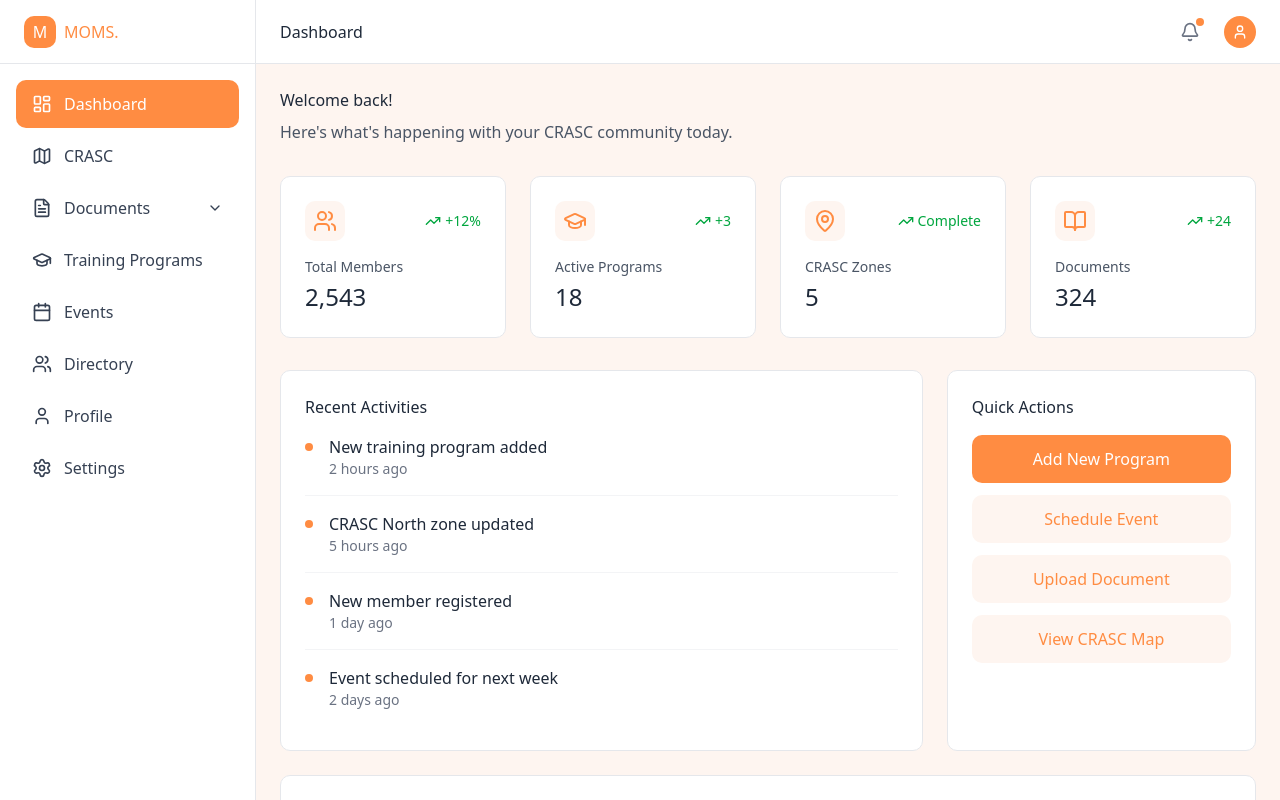
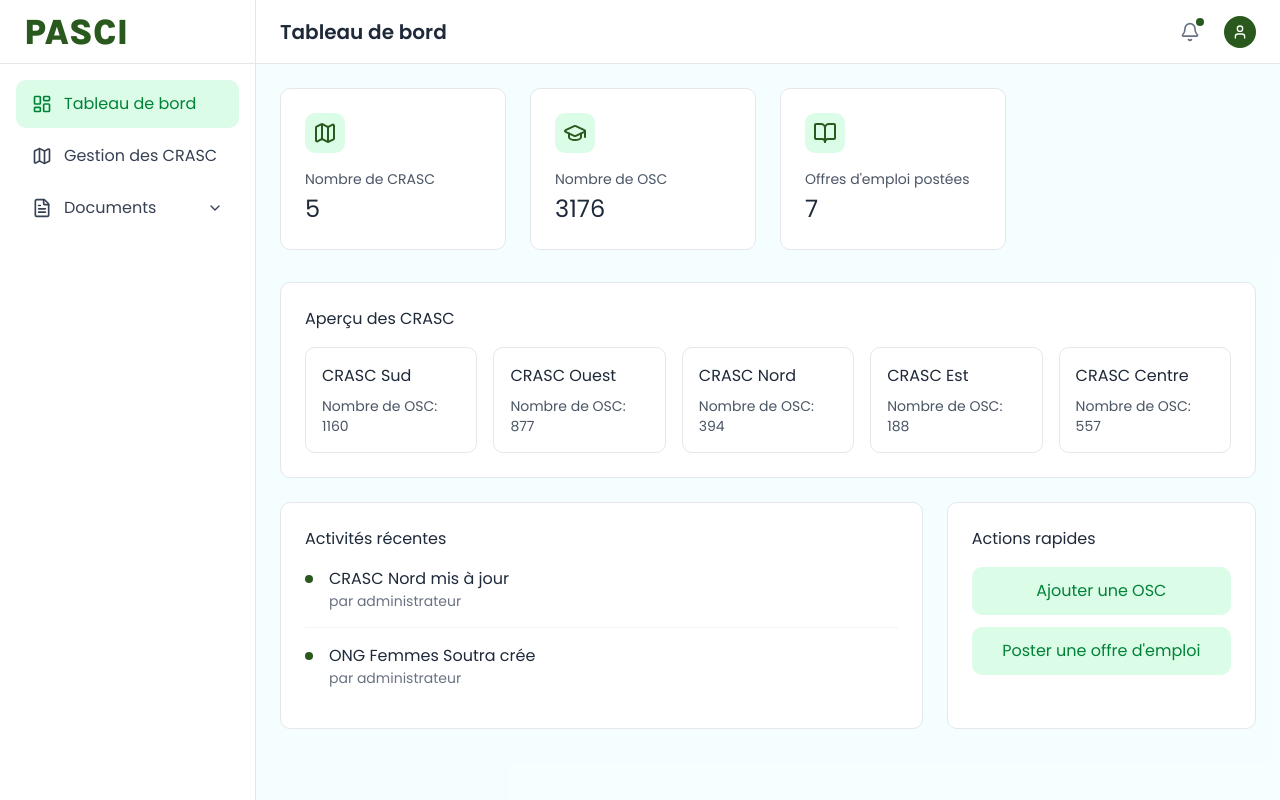
Before and after one commit to ordemdigitale/pasci-web, a Next.js app: page /admin in a window 1280 px wide. Built offline with nearby package versions, Linux system fonts and the light colour scheme.

Commit message:
updated admin dashboard

```diff
--- a/app/admin/gestion-des-crasc/[crascSlug]/layout.tsx
+++ b/app/admin/gestion-des-crasc/[crascSlug]/layout.tsx
@@ -22,10 +22,10 @@ export default async function CrascRegionLayout({
   console.log("CrascRegionLayout - Specific Crasc Region by slug from API: ", specificCrascRegionBySlugFromApi);
   const allCrascRegionsFromApi = await fetchAllCrascRegionsFromApi();
   console.log("CrascRegionLayout - All Crasc Regions from API:", allCrascRegionsFromApi);
-  const crascRegionOscsFromApi = await fetchCrascRegionBySlugWithOscsFromApi(crascSlug);
+/*  const crascRegionOscsFromApi = await fetchCrascRegionBySlugWithOscsFromApi(crascSlug);
   console.log("CrascRegionLayout - Fetch Crasc Region by slug with OSCs from API:", crascRegionOscsFromApi);
-  const crascRegionWithOscsAndRegionCivs = await getCrascRegionBySlugWithOscsFromApi(crascSlug);
-  console.log("CrascRegionLayout - Fetch Crasc Region by slug with OSCs and Region Civs from API:", crascRegionWithOscsAndRegionCivs);
+   const crascRegionWithOscsAndRegionCivs = await getCrascRegionBySlugWithOscsFromApi(crascSlug);
+  console.log("CrascRegionLayout - Fetch Crasc Region by slug with OSCs and Region Civs from API:", crascRegionWithOscsAndRegionCivs); */
 
   if (!crascRegion) {
     notFound();
--- a/app/admin/gestion-des-crasc/ajouter-region/page.tsx
+++ b/app/admin/gestion-des-crasc/ajouter-region/page.tsx
@@ -1,6 +1,7 @@
 "use client";
-import React, { useState, useEffect } from 'react'
+import React, { useState, useEffect } from "react";
 import { useRouter } from "next/navigation";
+import Link from "next/link";
 import { useForm, Controller } from "react-hook-form";
 import { zodResolver } from "@hookform/resolvers/zod";
 import * as z from "zod";
@@ -106,11 +107,15 @@ export default function AdminAddRegionCiv() {
         <button
           type="submit"
           disabled={loading}
-          className="px-4 py-2 bg-[#2A591D] text-white rounded-lg hover:bg-[#244a17] transition-colors"
+          className="px-4 py-2 bg-[#2A591D] text-white rounded-lg hover:bg-[#244a17] transition-colors cursor-pointer"
         >
           {loading ? "Ajout en cours..." : "Ajouter la région"}
         </button>
       </form>
+
+      <div>
+        <Link href="/admin/gestion-des-crasc" className="underline mt-4 text-sm text-blue-600">Retour à la page de gestion des CRASC</Link>
+      </div>
     </section>
   )
 }
--- a/app/admin/gestion-des-crasc/page.tsx
+++ b/app/admin/gestion-des-crasc/page.tsx
@@ -1,14 +1,22 @@
-import { fetchAllCrascRegions, fetchAllRegionCiv } from "@/lib/fetch-crasc";
+import {
+	fetchAllCrascRegions, fetchAllRegionCiv, fetchAllOscType
+} from "@/lib/fetch-crasc";
 import { getAllRegionCivs } from "@/localdata/helper/data";
 import Link from "next/link";
 
 export default async function AdminCrascPage() {
   const allCrascRegions = await fetchAllCrascRegions();
 	const allRegionCivs = await fetchAllRegionCiv();
+	const allOscType = await fetchAllOscType();
 
   return (
-    <section className="max-w-5xl mx-auto font-poppins bg-slate-50">
+    <section className="max-w-5xl mx-auto font-poppins bg-slate-50 py-4">
+			<div className="flex items-center justify-between">
 				<h2 className="text-2xl font-bold text-gray-900">Gestion des CRASC, leurs OSC et Régions.</h2>
+				<Link href="/admin" className="underline mt-4 text-sm text-blue-600">
+					Aller au tableau de bord
+				</Link>
+			</div>
 
 			{/* Liste des CRASC */}
 			<div className="mt-6 bg-white rounded-lg p-4 border border-gray-200">
@@ -44,6 +52,33 @@ export default async function AdminCrascPage() {
 				</div>
 			</div>
 
+<div className="grid grid-cols-2 gap-2">
+			{/* Liste des Types de Oscs */}
+			<div className="mt-6 bg-white rounded-lg p-4 border border-gray-200">
+				<div className="flex items-center justify-between">
+					<h3 className="text-lg font-medium mb-4">
+						Les Types de OSC
+					</h3>
+					<Link href="/admin/gestion-des-crasc/type-de-osc/ajouter-type-de-osc" className="px-4 py-2 bg-[#2A591D] text-white rounded-lg hover:bg-[#244a17] transition-colors">
+						Ajouter un type de OSC
+					</Link>
+				</div>
+				{/* list  */}
+				<div className="overflow-x-auto">
+					<table className="min-w-full divide-y divide-gray-200">
+
+						<tbody className="bg-white divide-y divide-gray-200">
+						{allOscType.map((osctype) => (
+							<tr key={osctype.id}>
+								<td className="px-6 py-4 whitespace-nowrap text-sm font-medium text-gray-900">{osctype.name}</td>
+							</tr>
+						))}
+
+						</tbody>
+					</table>
+				</div>
+			</div>
+
 			{/* Liste des Régions CIV */}
 			<div className="mt-6 bg-white rounded-lg p-4 border border-gray-200">
 				<div className="flex items-center justify-between">
@@ -61,7 +96,6 @@ export default async function AdminCrascPage() {
 							<tr>
 								<th scope="col" className="px-6 py-3 text-left text-xs font-medium text-gray-500 uppercase tracking-wider">Région</th>
 								<th scope="col" className="px-6 py-3 text-left text-xs font-medium text-gray-500 uppercase tracking-wider">CRASC</th>
-									<th scope="col" className="px-6 py-3 text-left text-xs font-medium text-gray-500 uppercase tracking-wider">CRASC ID</th>
 							</tr>
 						</thead>
 						<tbody className="bg-white divide-y divide-gray-200">
@@ -69,7 +103,6 @@ export default async function AdminCrascPage() {
 								<tr key={region.id}>
 									<td className="px-6 py-4 whitespace-nowrap text-sm font-medium text-gray-900">{region.name}</td>
 									<td className="px-6 py-4 whitespace-nowrap text-sm text-gray-700">{region.crasc_region.name || '-'}</td>
-										<td className="px-6 py-4 whitespace-nowrap text-sm text-gray-500">{region.crascRegionId}</td>
 								</tr>
 							))}
 						</tbody>
@@ -77,8 +110,7 @@ export default async function AdminCrascPage() {
 				</div>
 				{/* Place regions civ in a table data with pagination */}
 			</div>
-
-
+</div>
     </section>
   )
 }
--- /dev/null
+++ b/app/admin/gestion-des-crasc/type-de-osc/ajouter-type-de-osc/page.tsx
@@ -0,0 +1,78 @@
+"use client";
+
+import React, { useState, useEffect } from "react";
+import { useRouter } from "next/navigation";
+import Link from "next/link";
+import { useForm, Controller } from "react-hook-form";
+import { zodResolver } from "@hookform/resolvers/zod";
+import * as z from "zod";
+
+// Schema de validation pour le formulaire d'ajout de Type de OSC
+const oscTypeSchema = z.object({
+  name: z.string().min(3, "Le type de OSC doit contenir au moins 3 caractères."),});
+
+type OscTypeForm = z.infer<typeof oscTypeSchema>;
+
+
+export default function AdminAjoutTypeOsc() {
+  const [loading, setLoading] = useState(false);
+  const router = useRouter();
+
+  const { control, handleSubmit, formState: { errors }, reset } = useForm<OscTypeForm>({
+    resolver: zodResolver(oscTypeSchema),
+    defaultValues: { name: "" }
+  });
+  // Gestion de la soumission du formulaire
+  const onSubmit = async (values: OscTypeForm) => {
+    setLoading(true);
+    try {
+      const response = await fetch("http://localhost:8000/api/v1/crasc/osc-type", {
+        method: "POST",
+        headers: { "Content-Type": "application/json" },
+        body: JSON.stringify({
+          name: values.name
+        }),
+      });
+      if (response.ok) {
+        // Rediriger vers la page de gestion des crasc
+        reset();
+        router.push("/admin/gestion-des-crasc");
+      }
+    } catch (error) {
+      console.error("Erreur lors de la création du type de osc: ", error);
+    } finally {
+      setLoading(false);
+    }
+  };
+
+  return (
+    <section className="max-w-5xl mx-auto font-poppins bg-slate-50">
+      <h2 className="text-2xl font-bold text-gray-900">Ajouter un type de OSC</h2>
+
+      <form onSubmit={handleSubmit(onSubmit)} className="mt-6 bg-white rounded-lg p-6 border border-gray-200">
+        <div className="mb-4">
+          <label htmlFor="name" className="block text-gray-700 font-medium mb-2">Type de OSC</label>
+          <input
+            id="name"
+            type="text"
+            {...control.register("name")}
+            className="w-full p-2 border border-gray-300 rounded-lg"
+            placeholder="Association"
+          />
+          {errors.name && <p className="text-red-500 text-sm mt-1">{errors.name.message}</p>}
+        </div>
+
+        <button
+          type="submit"
+          disabled={loading}
+          className="px-4 py-2 bg-[#2A591D] text-white rounded-lg hover:bg-[#244a17] transition-colors cursor-pointer"
+        >
+          {loading ? "Ajout en cours..." : "Valider"}
+        </button>
+      </form>
+      <div>
+        <Link href="/admin/gestion-des-crasc" className="underline mt-4 text-sm text-blue-600">Retour à la page de gestion des CRASC</Link>
+      </div>
+    </section>
+  )
+}
--- a/app/admin/page.tsx
+++ b/app/admin/page.tsx
@@ -1,6 +1,7 @@
 'use client';
 
 import { useState } from 'react';
+import { useRouter } from 'next/navigation';
 import Link from 'next/link';
 import {
   LayoutDashboard,
@@ -30,12 +31,13 @@ interface NavItem {
 
 export default function Dashboard() {
   const [sidebarOpen, setSidebarOpen] = useState(false);
-  const [activeItem, setActiveItem] = useState('Dashboard');
+  const [activeItem, setActiveItem] = useState("Tableau de bord");
   const [documentsDropdownOpen, setDocumentsDropdownOpen] = useState(false);
+  const router = useRouter();
 
   const navItems: NavItem[] = [
-    { icon: <LayoutDashboard size={20} />, label: 'Dashboard', active: true, href: "" },
-    { icon: <Map size={20} />, label: 'CRASC', href: "/admin/crasc" },
+    { icon: <LayoutDashboard size={20} />, label: "Tableau de bord", active: true, href: "" },
+    { icon: <Map size={20} />, label: 'Gestion des CRASC', href: "/admin/gestion-des-crasc" },
     {
       icon: <FileText size={20} />,
       label: 'Documents',
@@ -45,29 +47,27 @@ export default function Dashboard() {
         { label: "Offres d'emploi", href: '/admin/espace-collaboratif/offres-emploi' },
       ],
     },
-    { icon: <GraduationCap size={20} />, label: 'Training Programs' },
-    { icon: <Calendar size={20} />, label: 'Events' },
-    { icon: <Users size={20} />, label: 'Directory' },
-    { icon: <User size={20} />, label: 'Profile' },
-    { icon: <Settings size={20} />, label: 'Settings' },
+    //{ icon: <GraduationCap size={20} />, label: 'Quisque faucibus' },
+    //{ icon: <Calendar size={20} />, label: 'Sem placerat' },
+    //{ icon: <Users size={20} />, label: 'Adipiscing' },
+    //{ icon: <User size={20} />, label: 'Pulvinar' },
+    //{ icon: <Settings size={20} />, label: 'Settings' },
   ];
 
   const stats = [
-    { label: 'Total Members', value: '2,543', icon: <Users size={24} />, trend: '+12%' },
-    { label: 'Active Programs', value: '18', icon: <GraduationCap size={24} />, trend: '+3' },
-    { label: 'CRASC Zones', value: '5', icon: <MapPin size={24} />, trend: 'Complete' },
-    { label: 'Documents', value: '324', icon: <BookOpen size={24} />, trend: '+24' },
+    { label: 'Nombre de CRASC', value: '5', icon: <Map size={24} />, trend: '+12%' },
+    { label: 'Nombre de OSC', value: '3176', icon: <GraduationCap size={24} />, trend: '+3' },
+    //{ label: 'CRASC Zones', value: '5', icon: <MapPin size={24} />, trend: 'Complete' },
+    { label: "Offres d'emploi postées", value: '7', icon: <BookOpen size={24} />, trend: '+24' },
   ];
 
   const recentActivities = [
-    { title: 'New training program added', time: '2 hours ago', type: 'program' },
-    { title: 'CRASC North zone updated', time: '5 hours ago', type: 'update' },
-    { title: 'New member registered', time: '1 day ago', type: 'member' },
-    { title: 'Event scheduled for next week', time: '2 days ago', type: 'event' },
+    { title: 'CRASC Nord mis à jour', time: '2 hours ago', type: 'program' },
+    { title: 'ONG Femmes Soutra crée', time: '5 hours ago', type: 'update' },
   ];
 
   return (
-    <div className="flex h-screen bg-[#fef5f0]">
+    <div className="flex h-screen bg-cyan-50/50 font-poppins">
       {/* Sidebar */}
       <aside
         className={`fixed lg:static inset-y-0 left-0 z-50 w-64 bg-white border-r border-gray-200 transform transition-transform duration-300 ease-in-out ${
@@ -77,10 +77,7 @@ export default function Dashboard() {
         {/* Logo */}
         <div className="flex items-center justify-between h-16 px-6 border-b border-gray-200">
           <div className="flex items-center gap-2">
-            <div className="w-8 h-8 bg-[#ff8c42] rounded-lg flex items-center justify-center">
-              <span className="text-white">M</span>
-            </div>
-            <span className="text-[#ff8c42]">MOMS.</span>
+            <span className="text-4xl text-[#2a591d] font-extrabold font-karla">PASCI</span>
           </div>
           <button
             onClick={() => setSidebarOpen(false)}
@@ -98,10 +95,10 @@ export default function Dashboard() {
                 <div key={item.label} className="relative">
                   <button
                     onClick={() => setDocumentsDropdownOpen((open) => !open)}
-                    className={`w-full flex items-center gap-3 px-4 py-3 rounded-lg transition-colors ${
+                    className={`w-full flex items-center gap-3 px-4 py-3 rounded-lg transition-colors cursor-pointer ${
                       activeItem === item.label
-                        ? 'bg-[#ff8c42] text-white'
-                        : 'text-gray-700 hover:bg-[#fef5f0]'
+                        ? 'bg-green-100 text-green-700'
+                        : 'text-gray-700 hover:bg-green-100 hover:text-green-700'
                     }`}
                   >
                     {item.icon}
@@ -114,7 +111,7 @@ export default function Dashboard() {
                         <Link
                           key={submenu.label}
                           href={submenu.href}
-                          className="block px-4 py-2 text-gray-700 hover:bg-[#fef5f0] rounded-lg"
+                          className="block px-4 py-2 text-gray-700 hover:bg-green-100 hover:text-green-700 rounded-lg cursor-pointer"
                           onClick={() => {
                             setActiveItem(item.label);
                             setSidebarOpen(false);
@@ -132,11 +129,14 @@ export default function Dashboard() {
             return (
               <button
                 key={item.label}
-                onClick={() => setActiveItem(item.label)}
-                className={`w-full flex items-center gap-3 px-4 py-3 rounded-lg transition-colors ${
+                onClick={() => {
+                  setActiveItem(item.label);
+                  router.push(item.href || "");
+                }}
+                className={`w-full flex items-center gap-3 px-4 py-3 rounded-lg transition-colors cursor-pointer ${
                   activeItem === item.label
-                    ? 'bg-[#ff8c42] text-white'
-                    : 'text-gray-700 hover:bg-[#fef5f0]'
+                    ? 'bg-green-100 text-green-700'
+                    : 'text-gray-700 hover:bg-green-100 hover:text-green-700'
                 }`}
               >
                 {item.icon}
@@ -166,14 +166,14 @@ export default function Dashboard() {
             <Menu size={24} />
           </button>
 
-          <h1 className="text-gray-800">Dashboard</h1>
+          <h1 className="font-semibold text-xl text-gray-800">Tableau de bord</h1>
 
           <div className="flex items-center gap-4">
             <button className="relative p-2 text-gray-500 hover:text-gray-700 hover:bg-gray-100 rounded-lg">
               <Bell size={20} />
-              <span className="absolute top-1 right-1 w-2 h-2 bg-[#ff8c42] rounded-full"></span>
+              <span className="absolute top-1 right-1 w-2 h-2 bg-[#2a591d] rounded-full"></span>
             </button>
-            <div className="w-8 h-8 bg-[#ff8c42] rounded-full flex items-center justify-center text-white">
+            <div className="w-8 h-8 bg-[#2a591d] rounded-full flex items-center justify-center text-white">
               <User size={16} />
             </div>
           </div>
@@ -182,23 +182,23 @@ export default function Dashboard() {
         {/* Dashboard Content */}
         <main className="flex-1 overflow-y-auto p-6">
           {/* Welcome Section */}
-          <div className="mb-8">
+{/*           <div className="mb-8">
             <h2 className="text-gray-800 mb-2">Welcome back!</h2>
             <p className="text-gray-600">Here's what's happening with your CRASC community today.</p>
-          </div>
+          </div> */}
 
           {/* Stats Grid */}
           <div className="grid grid-cols-1 md:grid-cols-2 lg:grid-cols-4 gap-6 mb-8">
             {stats.map((stat, index) => (
               <div key={index} className="bg-white rounded-lg p-6 border border-gray-200">
                 <div className="flex items-center justify-between mb-4">
-                  <div className="p-2 bg-[#fef5f0] rounded-lg text-[#ff8c42]">
+                  <div className="p-2 bg-green-100 rounded-lg text-[#2a591d]">
                     {stat.icon}
                   </div>
-                  <span className="text-green-600 text-sm flex items-center gap-1">
+{/*                   <span className="text-green-600 text-sm flex items-center gap-1">
                     <TrendingUp size={16} />
                     {stat.trend}
-                  </span>
+                  </span> */}
                 </div>
                 <p className="text-gray-600 text-sm mb-1">{stat.label}</p>
                 <p className="text-2xl text-gray-800">{stat.value}</p>
@@ -206,18 +206,33 @@ export default function Dashboard() {
             ))}
           </div>
 
+          {/* Additional Section */}
+          <div className="my-6 bg-white rounded-lg p-6 border border-gray-200">
+            <h3 className="text-gray-800 mb-4">Aperçu des CRASC</h3>
+            <div className="grid grid-cols-1 md:grid-cols-5 gap-4">
+              {[{name:"CRASC Sud", count: "1160"}, {name: 'CRASC Ouest', count: "877"}, {name: 'CRASC Nord', count: "394"}, {name: 'CRASC Est', count: "188"}, {name: 'CRASC Centre', count: "557"}].map((region) => (
+                <div key={region.name} className="p-4 border border-gray-200 rounded-lg hover:border-[#2a591d] cursor-pointer transition-colors">
+                  <div className="flex items-center gap-2 mb-2">
+                    <p className="text-gray-800">{region.name}</p>
+                  </div>
+                  <p className="text-gray-600 text-sm">Nombre de OSC: {region.count}</p>
+                </div>
+              ))}
+            </div>
+          </div>
+
           {/* Two Column Layout */}
           <div className="grid grid-cols-1 lg:grid-cols-3 gap-6">
-            {/* Recent Activities */}
+            {/* Activités récentes */}
             <div className="lg:col-span-2 bg-white rounded-lg p-6 border border-gray-200">
-              <h3 className="text-gray-800 mb-4">Recent Activities</h3>
+              <h3 className="text-gray-800 mb-4">Activités récentes</h3>
               <div className="space-y-4">
                 {recentActivities.map((activity, index) => (
                   <div key={index} className="flex items-start gap-4 pb-4 border-b border-gray-100 last:border-0">
-                    <div className="w-2 h-2 bg-[#ff8c42] rounded-full mt-2"></div>
+                    <div className="w-2 h-2 bg-[#2a591d] rounded-full mt-2"></div>
                     <div className="flex-1">
                       <p className="text-gray-800">{activity.title}</p>
-                      <p className="text-gray-500 text-sm">{activity.time}</p>
+                      <p className="text-gray-500 text-sm">par administrateur</p>
                     </div>
                   </div>
                 ))}
@@ -226,39 +241,24 @@ export default function Dashboard() {
 
             {/* Quick Actions */}
             <div className="bg-white rounded-lg p-6 border border-gray-200">
-              <h3 className="text-gray-800 mb-4">Quick Actions</h3>
-              <div className="space-y-3">
-                <button className="w-full px-4 py-3 bg-[#ff8c42] text-white rounded-lg hover:bg-[#e67a35] transition-colors">
-                  Add New Program
-                </button>
-                <button className="w-full px-4 py-3 bg-[#fef5f0] text-[#ff8c42] rounded-lg hover:bg-[#fee5d5] transition-colors">
-                  Schedule Event
-                </button>
-                <button className="w-full px-4 py-3 bg-[#fef5f0] text-[#ff8c42] rounded-lg hover:bg-[#fee5d5] transition-colors">
-                  Upload Document
-                </button>
-                <button className="w-full px-4 py-3 bg-[#fef5f0] text-[#ff8c42] rounded-lg hover:bg-[#fee5d5] transition-colors">
-                  View CRASC Map
-                </button>
+              <h3 className="text-gray-800 mb-4">Actions rapides</h3>
+              <div className="flex flex-col space-y-3 items-center text-center">
+                <Link href="#" className="w-full px-4 py-3 bg-green-100 text-green-700 rounded-lg hover:bg-green-200 transition-colors">
+                  Ajouter une OSC
+                </Link>
+                <Link href="#" className="w-full px-4 py-3 bg-green-100 text-green-700 rounded-lg hover:bg-green-200 transition-colors">
+                  Poster une offre d'emploi
+                </Link>
+                {/* <Link href="" className="w-full px-4 py-3 bg-green-100 text-green-700 rounded-lg hover:bg-green-200 transition-colors">
+                  Lorem ipsum
+                </Link>
+                <Link href="" className="w-full px-4 py-3 bg-green-100 text-green-700 rounded-lg hover:bg-green-200 transition-colors">
+                  Dolor sit amet
+                </Link> */}
               </div>
             </div>
           </div>
 
-          {/* Additional Section */}
-          <div className="mt-6 bg-white rounded-lg p-6 border border-gray-200">
-            <h3 className="text-gray-800 mb-4">CRASC Regional Overview</h3>
-            <div className="grid grid-cols-1 md:grid-cols-5 gap-4">
-              {['North', 'East', 'Center', 'West', 'South'].map((region) => (
-                <div key={region} className="p-4 border border-gray-200 rounded-lg hover:border-[#ff8c42] cursor-pointer transition-colors">
-                  <div className="flex items-center gap-2 mb-2">
-                    <MapPin size={16} className="text-[#ff8c42]" />
-                    <p className="text-gray-800">{region}</p>
-                  </div>
-                  <p className="text-gray-600 text-sm">Active</p>
-                </div>
-              ))}
-            </div>
-          </div>
         </main>
       </div>
     </div>
--- a/lib/fetch-crasc.ts
+++ b/lib/fetch-crasc.ts
@@ -1,7 +1,8 @@
 import {
   ICrascRegion,
   ICrascRegionDetails,
-  IRegionCiv
+  IRegionCiv,
+  IOscType
 } from "@/types/api.types";
 
 // Fetch all Crasc regions data
@@ -48,3 +49,18 @@ export async function fetchAllRegionCiv(): Promise<IRegionCiv[]> {
   }
   return response.json();
 }
+
+// Fetch all OscType from API
+export async function fetchAllOscType(): Promise<IOscType[]> {
+  const res = await fetch("http://localhost:8000/api/v1/crasc/osc-type", {
+    method: "GET",
+    headers: {
+      "Content-Type": "application/json"
+    },
+    cache: "no-store"
+  });
+  if (!res.ok) {
+    throw new Error("Échec du chargement des types de OSC à partir de l'API");
+  }
+  return res.json();
+}
```
Also changed, not shown: types/api.types.ts (+7 -0 lines). Lines whose indentation alone changed are shown as unchanged.
